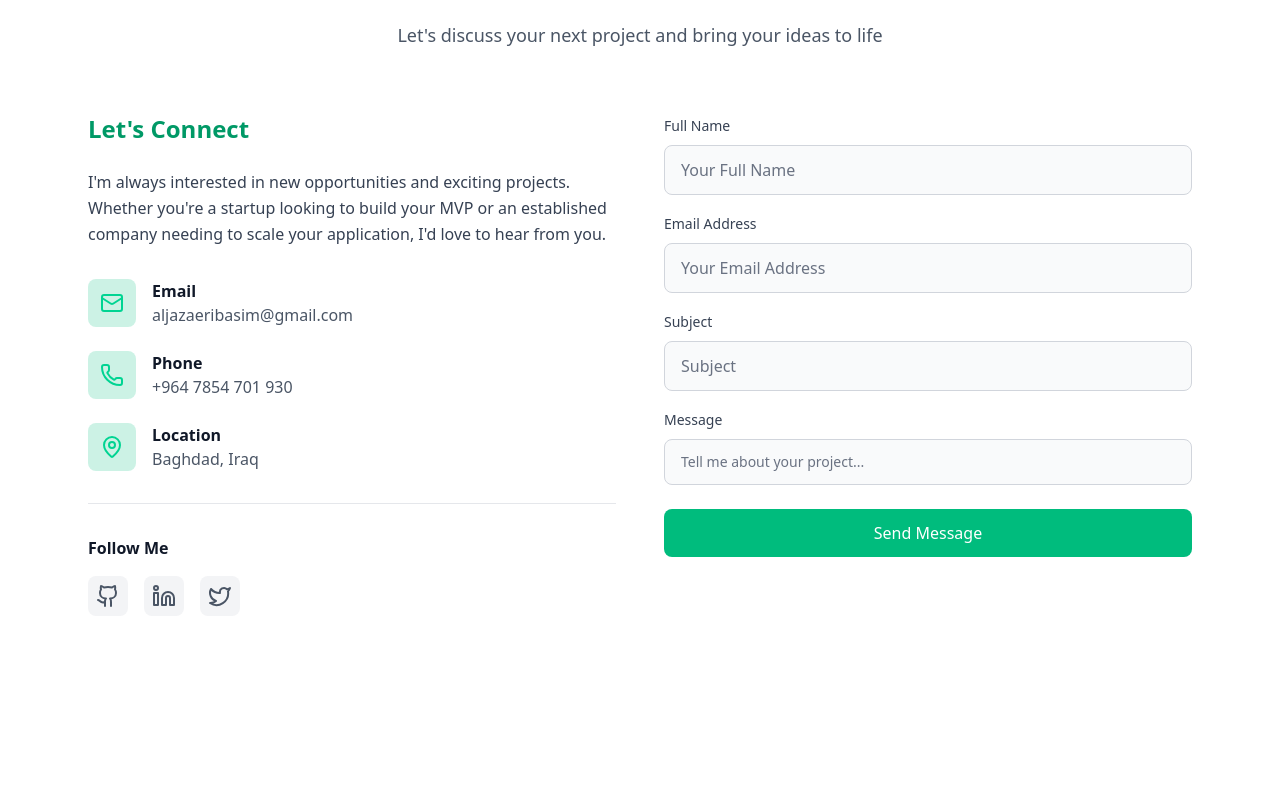
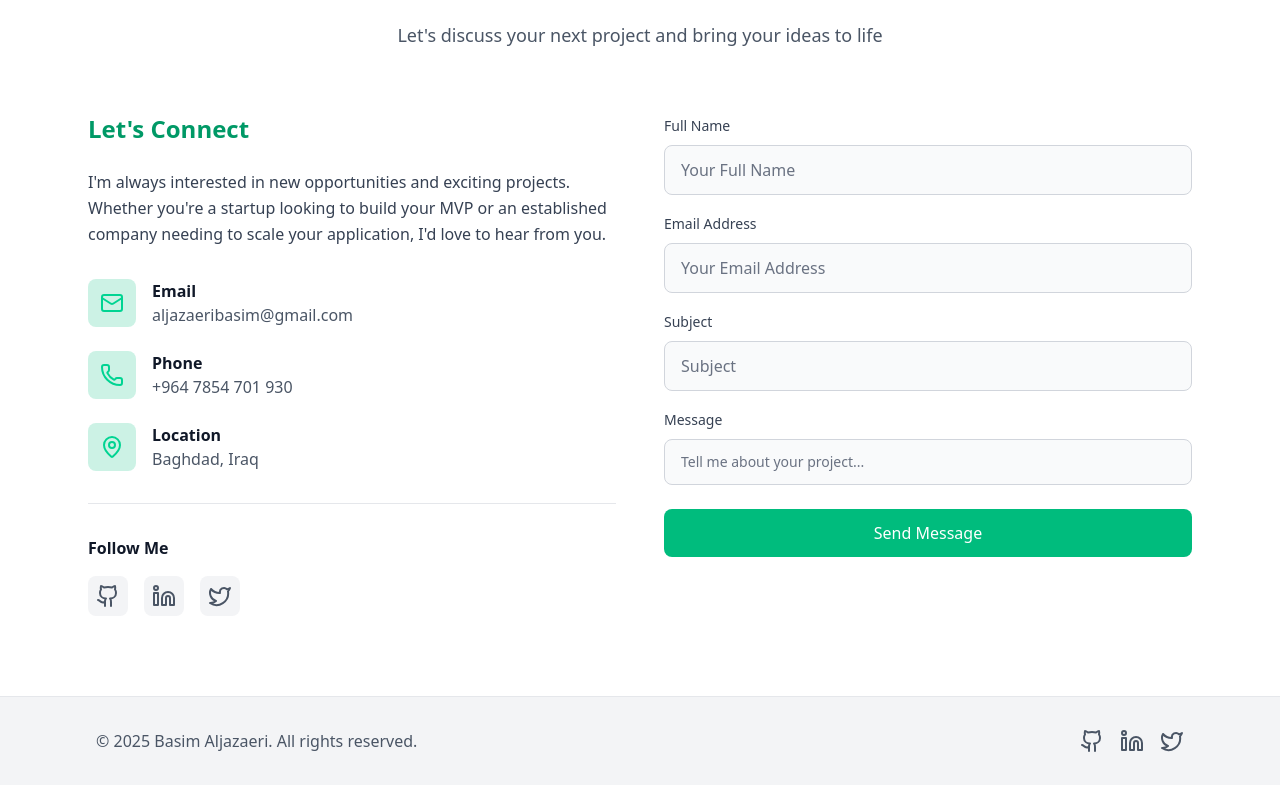
Before and after one commit to Basim-s-lab/myWebsite, a React (Vite) app: page / in a window 1280 px wide. Shown: the part 3653-4438 px from the top of the page. Before the commit the page ends 4349 px from the top, so only its background shows below. Built offline with nearby package versions, Linux system fonts and the light colour scheme.

Commit message:
feat: add FooterSection component to include footer with social links

```diff
--- a/src/App.jsx
+++ b/src/App.jsx
@@ -6,6 +6,7 @@ import AboutSection from "./components/about-section";
 import SkillsSection from "./components/skills-section";
 import ProjectsSection from "./components/projects-section";
 import ContactSection from "./components/contact-section";
+import FooterSection from "./components/footer-section";
 function App() {
   const [theme, setTheme] = useState(localStorage.getItem("theme") || "light");
   const [isMenuOpen, setIsMenuOpen] = useState(false);
@@ -42,6 +43,7 @@ function App() {
         <SkillsSection />
         <ProjectsSection />
         <ContactSection />
+        <FooterSection />
       </div>
     </>
   );
--- /dev/null
+++ b/src/components/footer-section.jsx
@@ -0,0 +1,22 @@
+import SocialLinks from "./ui/socialLinks.jsx";
+export default function FooterSection() {
+  const date = new Date().getFullYear();
+  const socialClasses =
+    "text-gray-600 dark:text-gray-400 hover:text-emerald-500 dark:hover:text-emerald-400 transition-colors duration-200";
+  return (
+    <footer className="dark:bordr-slate-700 border-t border-gray-200 bg-gray-100 py-8 dark:bg-slate-800">
+      <div className="mx-auto max-w-6xl px-4 sm:px-6 lg:px-8">
+        <div className="flex flex-col items-center justify-between md:flex-row">
+          <div className="mb-4 md:mb-0">
+            <p className="text-gray-600 dark:text-gray-400">
+              © {date} Basim Aljazaeri. All rights reserved.
+            </p>
+          </div>
+          <div className="flex items-center space-x-4">
+            <SocialLinks className={socialClasses} />
+          </div>
+        </div>
+      </div>
+    </footer>
+  );
+}
```
